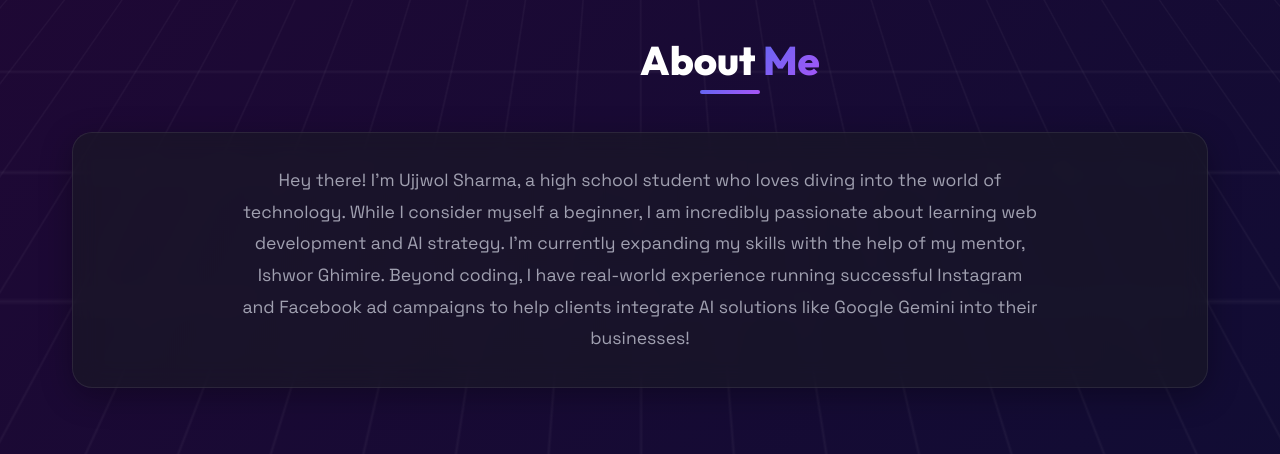
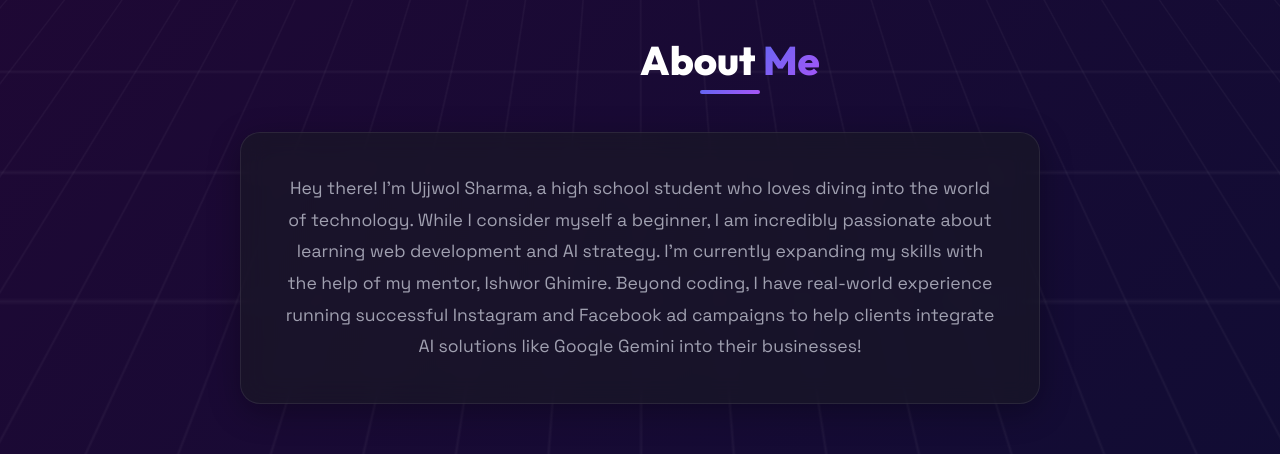
Before and after one commit to Ujjwol-Sharma/portfolioo, a plain HTML site: page index.html in a window 1280 px wide. Shown: the part 860-1314 px from the top of the page. Drawn offline with nearby package versions, Linux system fonts and the light colour scheme.

Commit message:
Center About Me section card

```diff
--- a/index.html
+++ b/index.html
@@ -67,8 +67,8 @@
     <section id="about" class="section">
         <div class="container">
             <h2 class="section-title reveal">About <span class="highlight">Me</span></h2>
-            <div class="glass-card reveal">
-                <p style="font-size: 1.1rem; line-height: 1.8; color: var(--text-secondary); text-align: center; max-width: 800px; margin: 0 auto;">
+            <div class="glass-card reveal" style="max-width: 800px; margin: 0 auto; text-align: center; padding: 2.5rem;">
+                <p style="font-size: 1.1rem; line-height: 1.8; color: var(--text-secondary);">
                     Hey there! I'm Ujjwol Sharma, a high school student who loves diving into the world of technology. While I consider myself a beginner, I am incredibly passionate about learning web development and AI strategy. I'm currently expanding my skills with the help of my mentor, Ishwor Ghimire. Beyond coding, I have real-world experience running successful Instagram and Facebook ad campaigns to help clients integrate AI solutions like Google Gemini into their businesses!
                 </p>
             </div>
```
